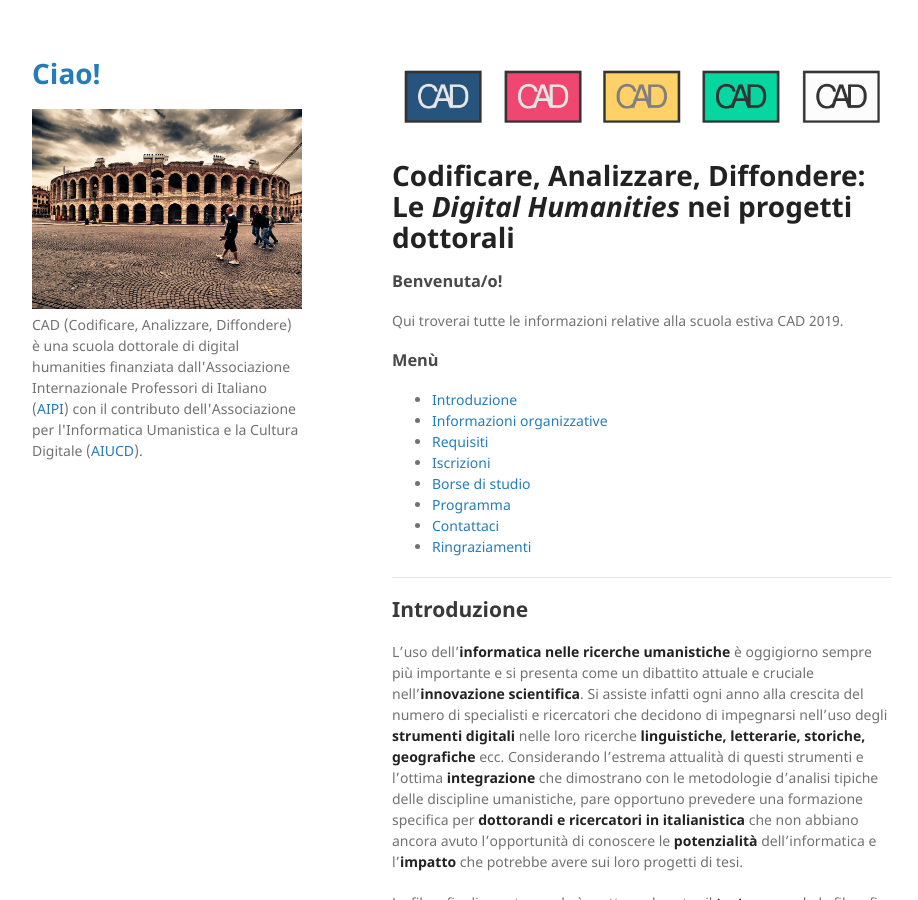
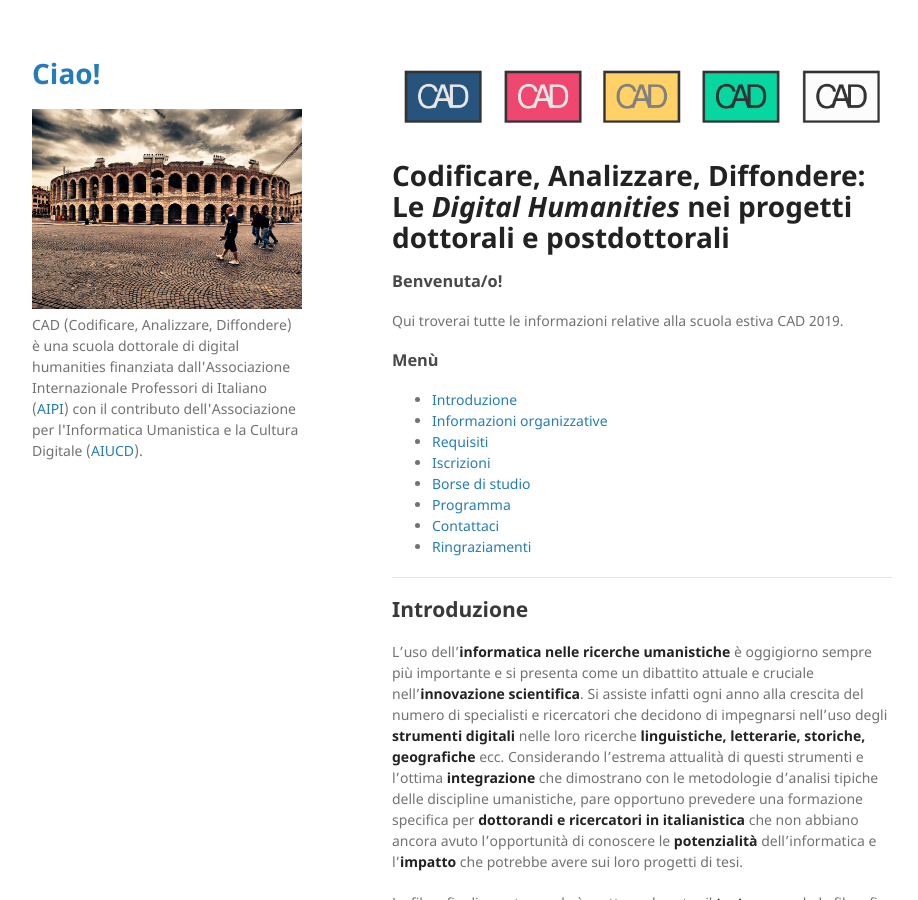
Before and after one commit to CADottorato/sito, a Jekyll site: the page built from index.md, in a window 1280 px wide and 900 px high. Shown: the whole window, without its empty margins (178-1096 px from the left). Built offline with Jekyll 4.4.1, drawn with Linux system fonts in a browser that asks for light colours.

Commit message:
Fixed the title.

```diff
--- a/index.md
+++ b/index.md
@@ -4,7 +4,7 @@ layout: default
 
 ![CAD-logo](assets/img/CAD-logo-long.png)
 
-# Codificare, Analizzare, Diffondere: <br />Le *Digital Humanities* nei progetti dottorali
+# Codificare, Analizzare, Diffondere: <br />Le *Digital Humanities* nei progetti dottorali e postdottorali
 
 ### Benvenuta/o!
 Qui troverai tutte le informazioni relative alla scuola estiva CAD 2019.
```
